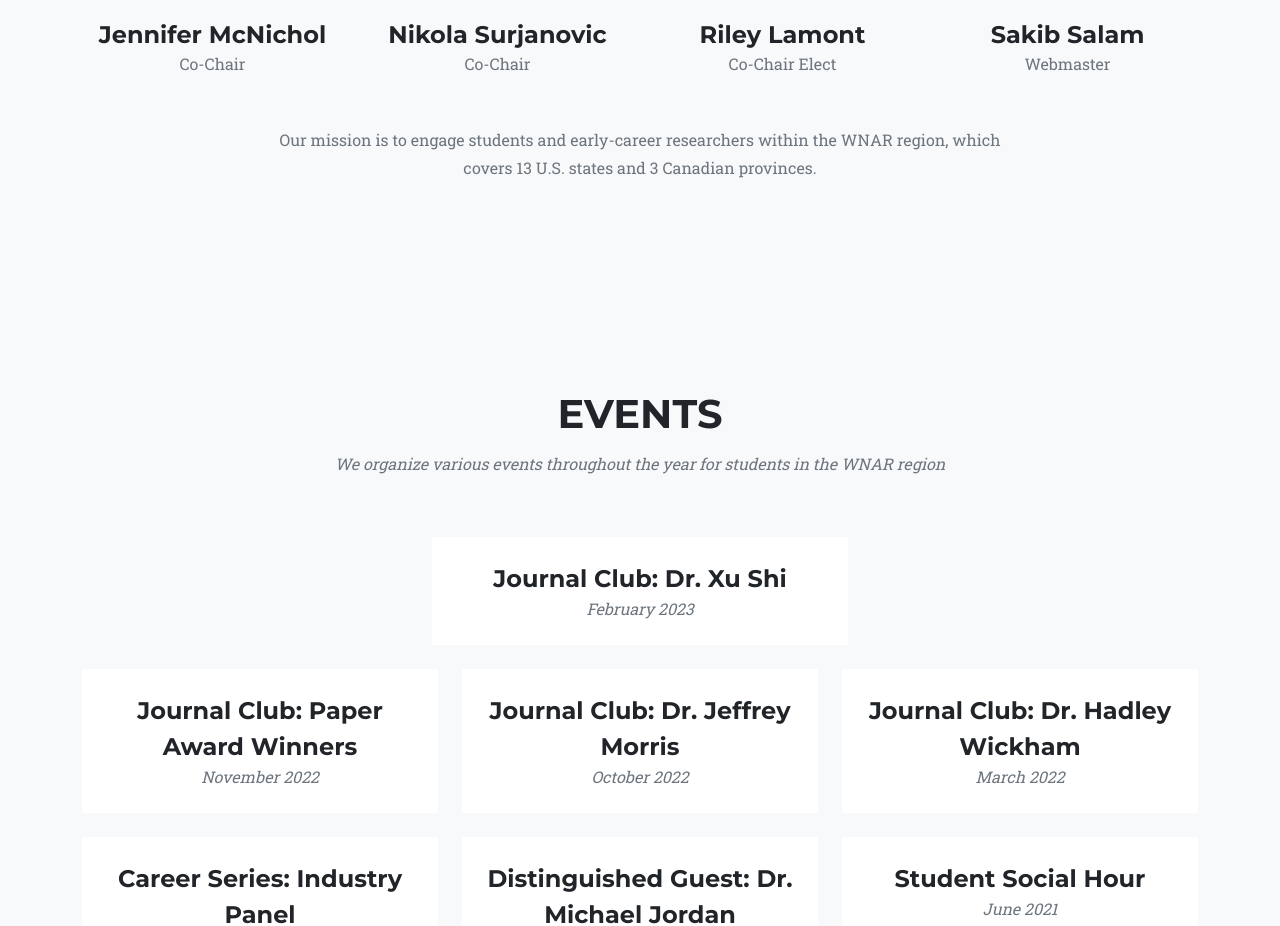
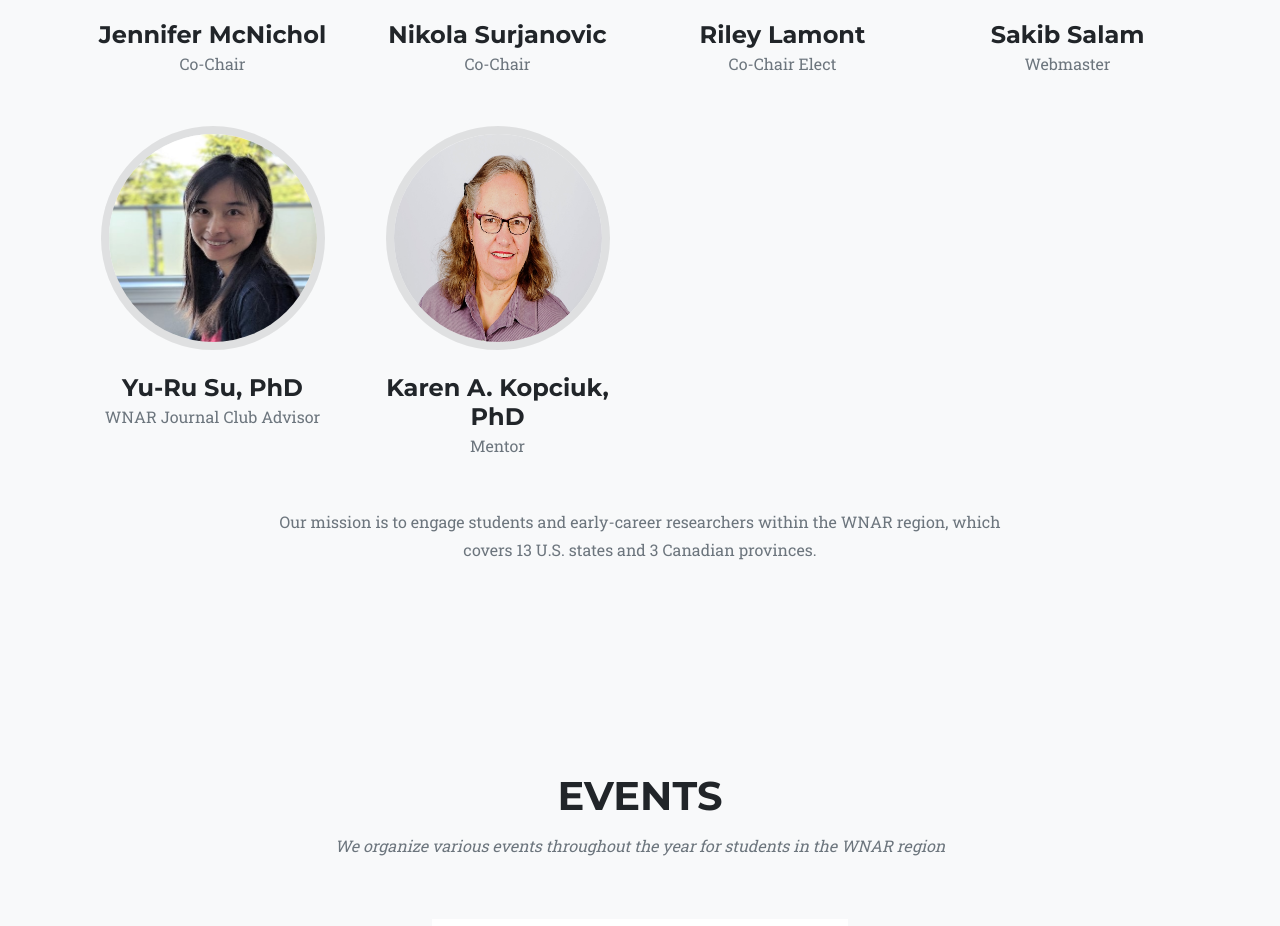
Before and after one commit to wnar-student/wnar-student.github.io, a plain HTML site: page index.html in a window 1280 px wide. Shown: the part 1186-2112 px from the top of the page. Drawn offline with nearby package versions, Linux system fonts and the light colour scheme.

Commit message:
added two team members

```diff
--- a/index.html
+++ b/index.html
@@ -86,6 +86,26 @@
                             <img class="mx-auto rounded-circle" src="assets/img/team/sakib500.png" alt="..." />
                             <h4>Sakib Salam</h4>
                             <p class="text-muted">Webmaster</p>
+                            <!--<a class="btn btn-dark btn-social mx-2" href="#!" aria-label="Larry Parker Twitter Profile"><i class="fab fa-twitter"></i></a>
+                            <a class="btn btn-dark btn-social mx-2" href="#!" aria-label="Larry Parker Facebook Profile"><i class="fab fa-facebook-f"></i></a>
+                            <a class="btn btn-dark btn-social mx-2" href="#!" aria-label="Larry Parker LinkedIn Profile"><i class="fab fa-linkedin-in"></i></a>-->
+                        </div>
+                    </div>
+                    <div class="col-lg-3">
+                        <div class="team-member">
+                            <img class="mx-auto rounded-circle" src="assets/img/team/yu-ru.png" alt="..." />
+                            <h4>Yu-Ru Su, PhD</h4>
+                            <p class="text-muted">WNAR Journal Club Advisor</p>
+                            <!--<a class="btn btn-dark btn-social mx-2" href="#!" aria-label="Larry Parker Twitter Profile"><i class="fab fa-twitter"></i></a>
+                            <a class="btn btn-dark btn-social mx-2" href="#!" aria-label="Larry Parker Facebook Profile"><i class="fab fa-facebook-f"></i></a>
+                            <a class="btn btn-dark btn-social mx-2" href="#!" aria-label="Larry Parker LinkedIn Profile"><i class="fab fa-linkedin-in"></i></a>-->
+                        </div>
+                    </div>
+                    <div class="col-lg-3">
+                        <div class="team-member">
+                            <img class="mx-auto rounded-circle" src="assets/img/team/Karen.png" alt="..." />
+                            <h4>Karen A. Kopciuk, PhD</h4>
+                            <p class="text-muted">Mentor</p>
                             <!--<a class="btn btn-dark btn-social mx-2" href="#!" aria-label="Larry Parker Twitter Profile"><i class="fab fa-twitter"></i></a>
                             <a class="btn btn-dark btn-social mx-2" href="#!" aria-label="Larry Parker Facebook Profile"><i class="fab fa-facebook-f"></i></a>
                             <a class="btn btn-dark btn-social mx-2" href="#!" aria-label="Larry Parker LinkedIn Profile"><i class="fab fa-linkedin-in"></i></a>-->
```
Also changed, not shown: assets/img/team/Karen.png (added), assets/img/team/yu-ru.png (added).
